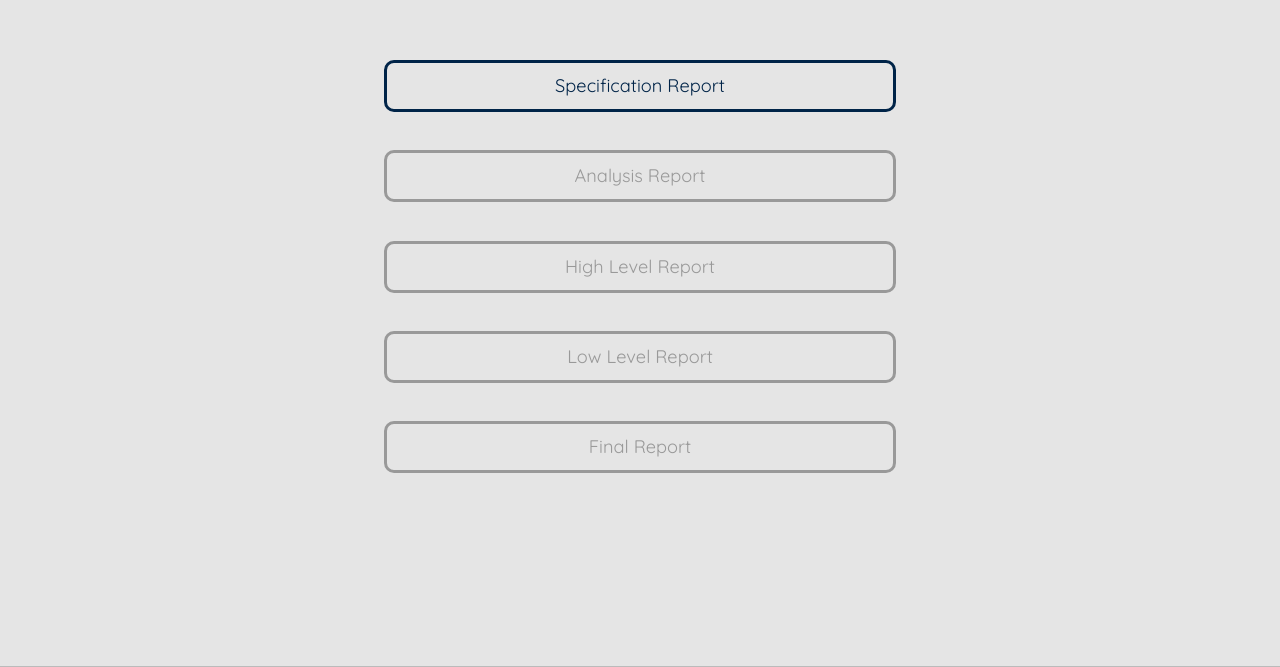
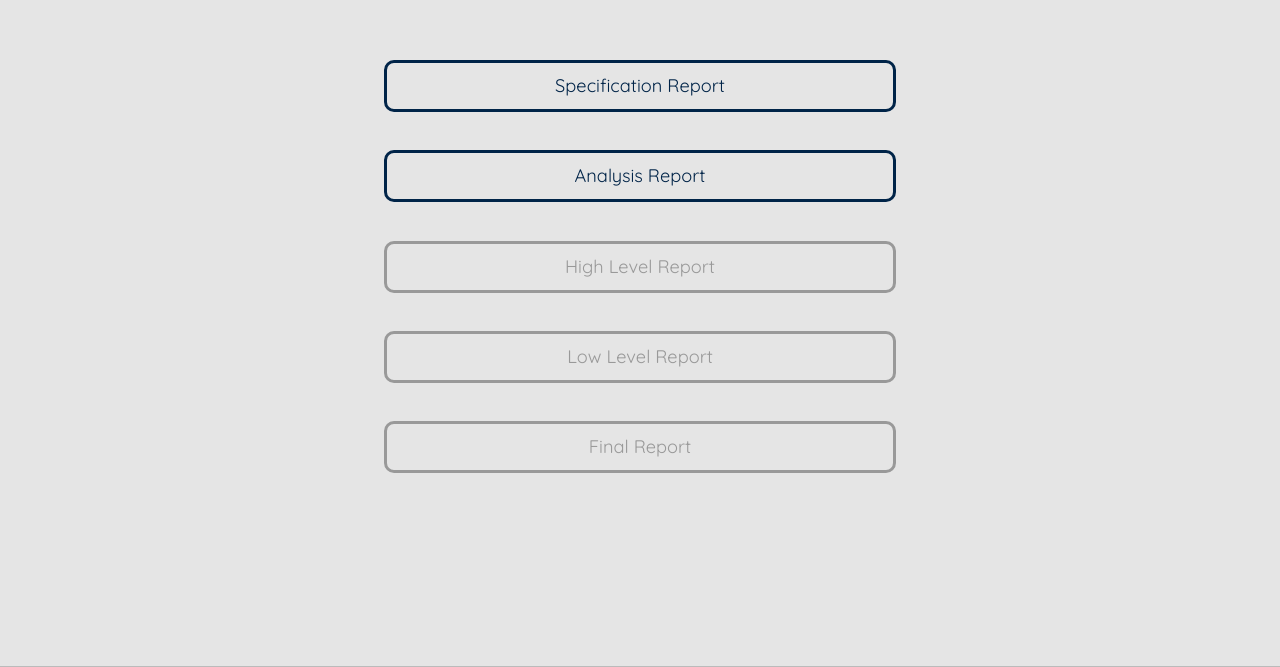
Before and after one commit to urbscope/urbscope.github.io, a plain HTML site: page index.html in a window 1280 px wide. Shown: the part 2533-3200 px from the top of the page. Drawn offline with nearby package versions, Linux system fonts and the light colour scheme.

Commit message:
The changes to the index file

```diff
--- a/index.html
+++ b/index.html
@@ -67,7 +67,7 @@
     <section class="intro">
       <div class="block" id="reports">
         <a href="https://github.com/urbscope/urbscope.github.io/raw/master/reports/projectspecification.pdf" target="_blank" class="button">Specification Report</a>
-        <a href="#" class="button button-disabled">Analysis Report</a>
+        <a href="https://github.com/urbscope/urbscope.github.io/raw/master/reports/Analysis%20Report.pdf" target="_blank" class="button">Analysis Report</a>
         <a href="#" class="button button-disabled">High Level Report</a>
         <a href="#" class="button button-disabled">Low Level Report</a>
         <a href="#" class="button button-disabled">Final Report</a>
```
